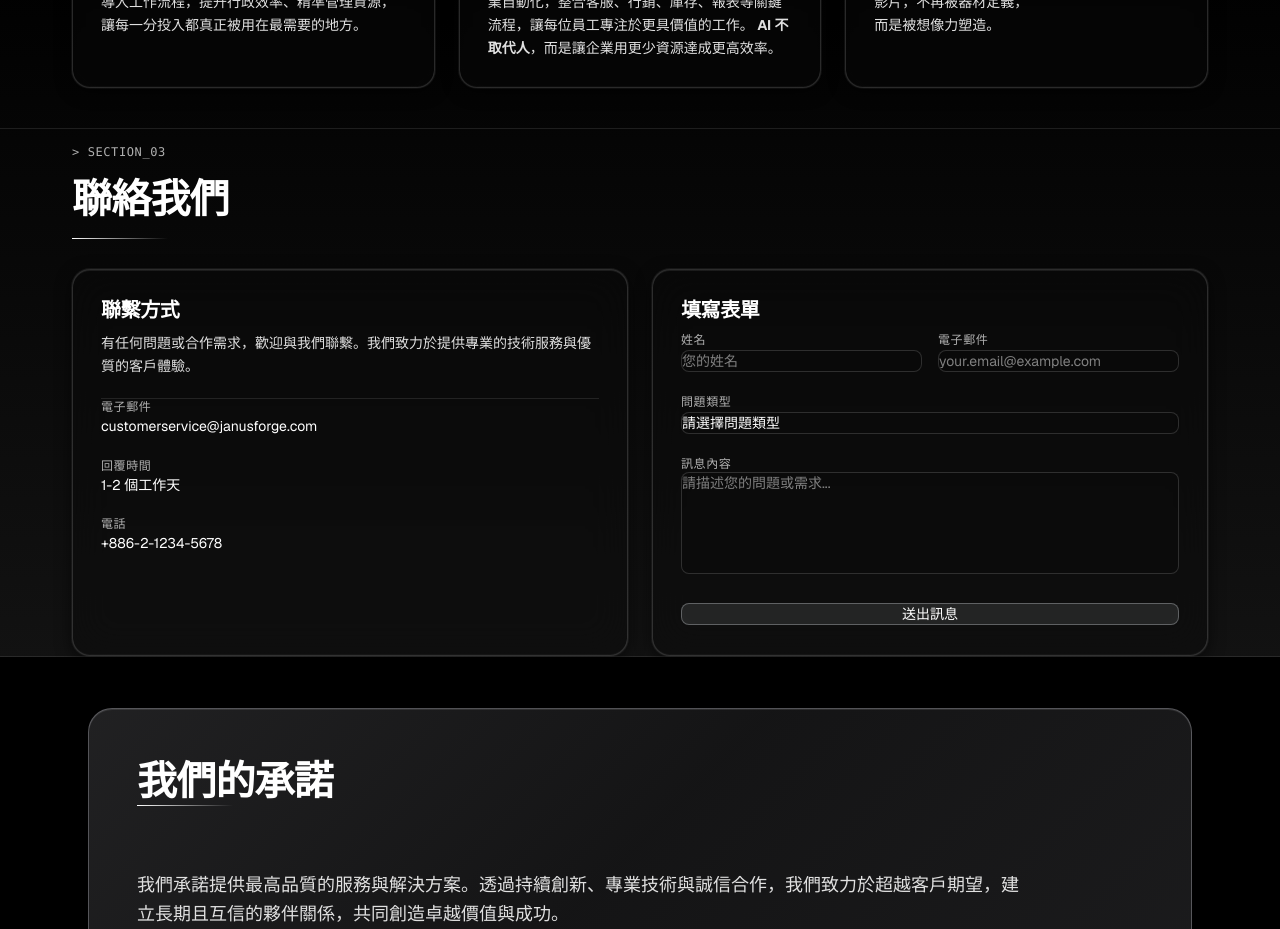
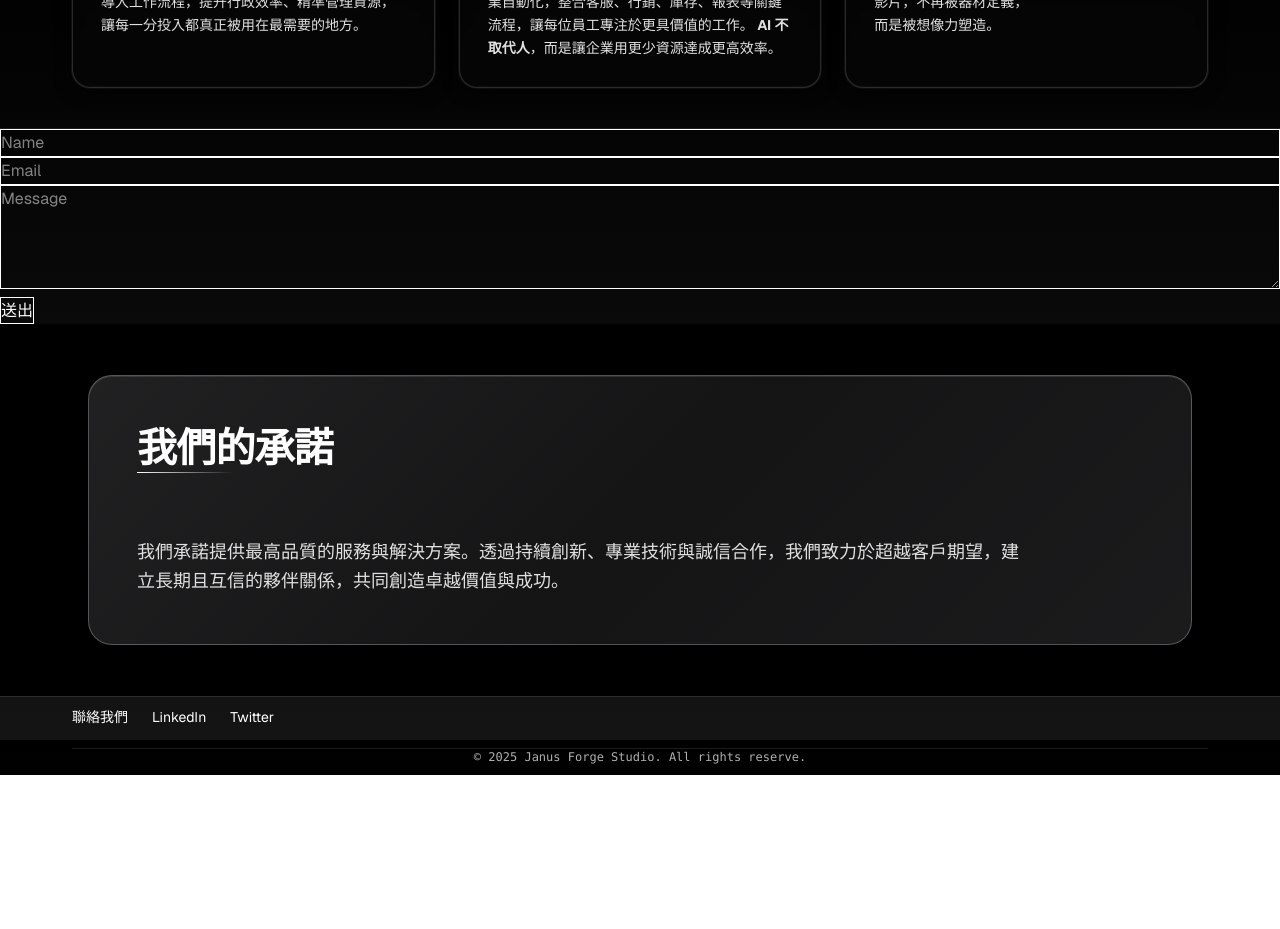
Before and after one commit to hThEextremGrummpy7/JanusForgeStudioGit, a Next.js app: page / in a window 1280 px wide. Shown: the part 1660-2589 px from the top of the page. After the commit the page ends 2435 px from the top, so only its background shows below. Built offline with nearby package versions, Linux system fonts and the light colour scheme.

Commit message:
update this file

```diff
--- a/app/components/ContactForm.tsx
+++ b/app/components/ContactForm.tsx
@@ -1,276 +1,79 @@
-'use client';
+"use client";
 
-import React, { useState } from 'react';
+import { useState } from "react";
 
 export default function ContactForm() {
-  const [formData, setFormData] = useState({
-    name: '',
-    email: '',
-    question: '',
-    comments: ''
-  });
-  const [isSubmitting, setIsSubmitting] = useState(false);
-
-  const handleChange = (
-    e: React.ChangeEvent<HTMLInputElement | HTMLTextAreaElement | HTMLSelectElement>
-  ) => {
-    const { name, value } = e.target;
-    setFormData(prev => ({
-      ...prev,
-      [name]: value
-    }));
-  };
+  const [name, setName] = useState("");
+  const [email, setEmail] = useState("");
+  const [message, setMessage] = useState("");
+  const [status, setStatus] = useState<"idle" | "loading" | "success" | "error">("idle");
 
   const handleSubmit = async (e: React.FormEvent) => {
     e.preventDefault();
-    setIsSubmitting(true);
-
-    // 🔹 這裡改成用 formData，而不是不存在的 name / email 變數
-    const payload = { ...formData };
-
-    console.log('[DEBUG] Sending payload:', payload);
+    setStatus("loading");
 
     try {
-      const res = await fetch('/api/contact', {
-        method: 'POST',
-        headers: { 'Content-Type': 'application/json' },
-        body: JSON.stringify(payload)
+      const res = await fetch("/api/contact", {
+        method: "POST",
+        headers: { "Content-Type": "application/json" },
+        body: JSON.stringify({ name, email, message }),
       });
 
-      console.log('[DEBUG] Response status:', res.status);
-
-      const data = await res.json().catch(() => null);
-      console.log('[DEBUG] Response JSON:', data);
-
-      if (!res.ok || (data && data.success === false)) {
-        alert('API 回應錯誤（看 Console）');
+      if (!res.ok) {
+        setStatus("error");
         return;
       }
 
-      alert('提交成功！');
-
-      // 🔹 成功後順便把表單清空
-      setFormData({
-        name: '',
-        email: '',
-        question: '',
-        comments: ''
-      });
+      const json = await res.json();
+      if (json.ok) {
+        setStatus("success");
+        setName("");
+        setEmail("");
+        setMessage("");
+      } else {
+        setStatus("error");
+      }
     } catch (err) {
-      console.error('[DEBUG] fetch error:', err);
-      alert('fetch 直接 error（網路、CORS 或 Cloudflare function）');
-    } finally {
-      setIsSubmitting(false);
+      console.error(err);
+      setStatus("error");
     }
   };
 
   return (
-    <section id="contact" className="py-20 border-b border-[rgba(255,255,255,0.1)]">
-      <div className="container mx-auto px-6 md:px-8">
-        {/* Section Title */}
-        <div className="mb-12">
-          <div
-            className="font-mono text-xs text-[#b0b0b0] mb-2 tracking-wider"
-            style={{ marginTop: '15px', marginBottom: '15px' }}
-          >
-            &gt; SECTION_03
-          </div>
-          <h2
-            className="text-3xl md:text-4xl font-bold text-white"
-            style={{ marginTop: '15px', marginBottom: '15px' }}
-          >
-            聯絡我們
-          </h2>
-          <div
-            className="h-px w-24 bg-gradient-to-r from-white to-transparent"
-            style={{ marginTop: '15px', marginBottom: '30px' }}
-          ></div>
-        </div>
-
-        {/* Two Column Layout */}
-        <div className="grid grid-cols-1 lg:grid-cols-2 gap-6 w-full">
-          {/* Left Column - Contact Info Card */}
-          <div
-            className="apple-card no-hover"
-            style={{
-              borderRadius: '18px',
-              padding: '28px'
-            }}
-          >
-            <h3
-              className="text-xl font-semibold mb-2 text-white"
-              style={{ marginBottom: 'calc(0.5rem + 2px)' }}
-            >
-              聯繫方式
-            </h3>
-            <div className="text-sm text-[#e0e0e0] leading-relaxed">
-              <p style={{ marginBottom: '20px' }}>
-                有任何問題或合作需求，歡迎與我們聯繫。我們致力於提供專業的技術服務與優質的客戶體驗。
-              </p>
-              <div
-                className="pt-4 border-t border-[rgba(255,255,255,0.1)]"
-                style={{ marginTop: '20px' }}
-              >
-                <div className="space-y-3">
-                  <div style={{ marginBottom: '20px' }}>
-                    <div className="text-xs text-[#b0b0b0] mb-1 uppercase tracking-wider">
-                      電子郵件
-                    </div>
-                    <a
-                      href="mailto:customerservice@janusforge.com"
-                      className="text-white hover:text-[#e8eef5] transition-colors"
-                    >
-                      customerservice@janusforge.com
-                    </a>
-                  </div>
-                  <div style={{ marginBottom: '20px' }}>
-                    <div className="text-xs text-[#b0b0b0] mb-1 uppercase tracking-wider">
-                      回覆時間
-                    </div>
-                    <div className="text-white">1-2 個工作天</div>
-                  </div>
-                  <div style={{ marginBottom: '20px' }}>
-                    <div className="text-xs text-[#b0b0b0] mb-1 uppercase tracking-wider">
-                      電話
-                    </div>
-                    <a
-                      href="tel:+886-2-1234-5678"
-                      className="text-white hover:text-[#e8eef5] transition-colors"
-                    >
-                      +886-2-1234-5678
-                    </a>
-                  </div>
-                </div>
-              </div>
-            </div>
-          </div>
-
-          {/* Right Column - Contact Form Card */}
-          <div
-            className="apple-card no-hover"
-            style={{
-              borderRadius: '18px',
-              padding: '28px'
-            }}
-          >
-            <h3
-              className="text-xl font-semibold mb-2 text-white"
-              style={{ marginBottom: 'calc(0.5rem + 2px)' }}
-            >
-              填寫表單
-            </h3>
-            <form onSubmit={handleSubmit}>
-              {/* Name and Email in Row */}
-              <div
-                className="grid grid-cols-1 md:grid-cols-2 gap-4"
-                style={{ marginBottom: '20px' }}
-              >
-                <div>
-                  <label
-                    htmlFor="name"
-                    className="block text-xs text-[#b0b0b0] mb-2 uppercase tracking-wider"
-                  >
-                    姓名
-                  </label>
+    <form onSubmit={handleSubmit} className="space-y-4">
       <input
-                    type="text"
-                    id="name"
-                    name="name"
-                    value={formData.name}
-                    onChange={handleChange}
+        value={name}
+        onChange={(e) => setName(e.target.value)}
+        placeholder="Name"
+        className="border px-3 py-2 w-full"
         required
-                    className="w-full px-4 py-3 bg-[rgba(10,10,10,0.4)] border border-[rgba(255,255,255,0.15)] rounded-lg text-white text-sm placeholder-[#808080] focus:outline-none focus:border-[rgba(232,238,245,0.4)] transition-all"
-                    placeholder="您的姓名"
       />
-                </div>
-                <div>
-                  <label
-                    htmlFor="email"
-                    className="block text-xs text-[#b0b0b0] mb-2 uppercase tracking-wider"
-                  >
-                    電子郵件
-                  </label>
       <input
+        value={email}
+        onChange={(e) => setEmail(e.target.value)}
         type="email"
-                    id="email"
-                    name="email"
-                    value={formData.email}
-                    onChange={handleChange}
+        placeholder="Email"
+        className="border px-3 py-2 w-full"
         required
-                    className="w-full px-4 py-3 bg-[rgba(10,10,10,0.4)] border border-[rgba(255,255,255,0.15)] rounded-lg text-white text-sm placeholder-[#808080] focus:outline-none focus:border-[rgba(232,238,245,0.4)] transition-all"
-                    placeholder="your.email@example.com"
       />
-                </div>
-              </div>
-
-              {/* Question Type */}
-              <div style={{ marginBottom: '20px' }}>
-                <label
-                  htmlFor="question"
-                  className="block text-xs text-[#b0b0b0] mb-2 uppercase tracking-wider"
-                >
-                  問題類型
-                </label>
-                <select
-                  id="question"
-                  name="question"
-                  value={formData.question}
-                  onChange={handleChange}
+      <textarea
+        value={message}
+        onChange={(e) => setMessage(e.target.value)}
+        placeholder="Message"
+        className="border px-3 py-2 w-full"
+        rows={4}
         required
-                  className="w-full px-4 py-3 bg-[rgba(10,10,10,0.4)] border border-[rgba(255,255,255,0.15)] rounded-lg text-white text-sm focus:outline-none focus:border-[rgba(232,238,245,0.4)] transition-all appearance-none"
-                >
-                  <option value="" className="bg-[#0a0a0a]">
-                    請選擇問題類型
-                  </option>
-                  <option value="general" className="bg-[#0a0a0a]">
-                    一般詢問
-                  </option>
-                  <option value="project" className="bg-[#0a0a0a]">
-                    專案合作
-                  </option>
-                  <option value="technical" className="bg-[#0a0a0a]">
-                    技術支援
-                  </option>
-                  <option value="other" className="bg-[#0a0a0a]">
-                    其他
-                  </option>
-                </select>
-              </div>
-
-              {/* Message */}
-              <div style={{ marginBottom: '20px' }}>
-                <label
-                  htmlFor="comments"
-                  className="block text-xs text-[#b0b0b0] mb-2 uppercase tracking-wider"
-                >
-                  訊息內容
-                </label>
-                <textarea
-                  id="comments"
-                  name="comments"
-                  value={formData.comments}
-                  onChange={handleChange}
-                  required
-                  rows={5}
-                  className="w-full px-4 py-3 bg-[rgba(10,10,10,0.4)] border border-[rgba(255,255,255,0.15)] rounded-lg text-white text-sm placeholder-[#808080] focus:outline-none focus:border-[rgba(232,238,245,0.4)] transition-all resize-none"
-                  placeholder="請描述您的問題或需求..."
       />
-              </div>
-
-              {/* Submit Button */}
-              <div>
       <button
         type="submit"
-                  disabled={isSubmitting}
-                  className="w-full px-6 py-3 bg-[rgba(232,238,245,0.1)] border border-[rgba(232,238,245,0.3)] text-white font-medium rounded-lg text-sm hover:bg-[rgba(232,238,245,0.15)] hover:border-[rgba(232,238,245,0.4)] hover:shadow-[0_0_20px_rgba(232,238,245,0.2)] transition-all duration-300 disabled:opacity-50 disabled:cursor-not-allowed"
+        disabled={status === "loading"}
+        className="border px-4 py-2"
       >
-                  {isSubmitting ? '送出中...' : '送出訊息'}
+        {status === "loading" ? "送出中..." : "送出"}
       </button>
-              </div>
+
+      {status === "success" && <p>已送出！</p>}
+      {status === "error" && <p>提交時發生錯誤，請稍後再試。</p>}
     </form>
-          </div>
-        </div>
-      </div>
-    </section>
   );
 }
```
Also changed, not shown: app/api/contact/route.ts (+8 -4 lines). Lines whose indentation alone changed are shown as unchanged.
